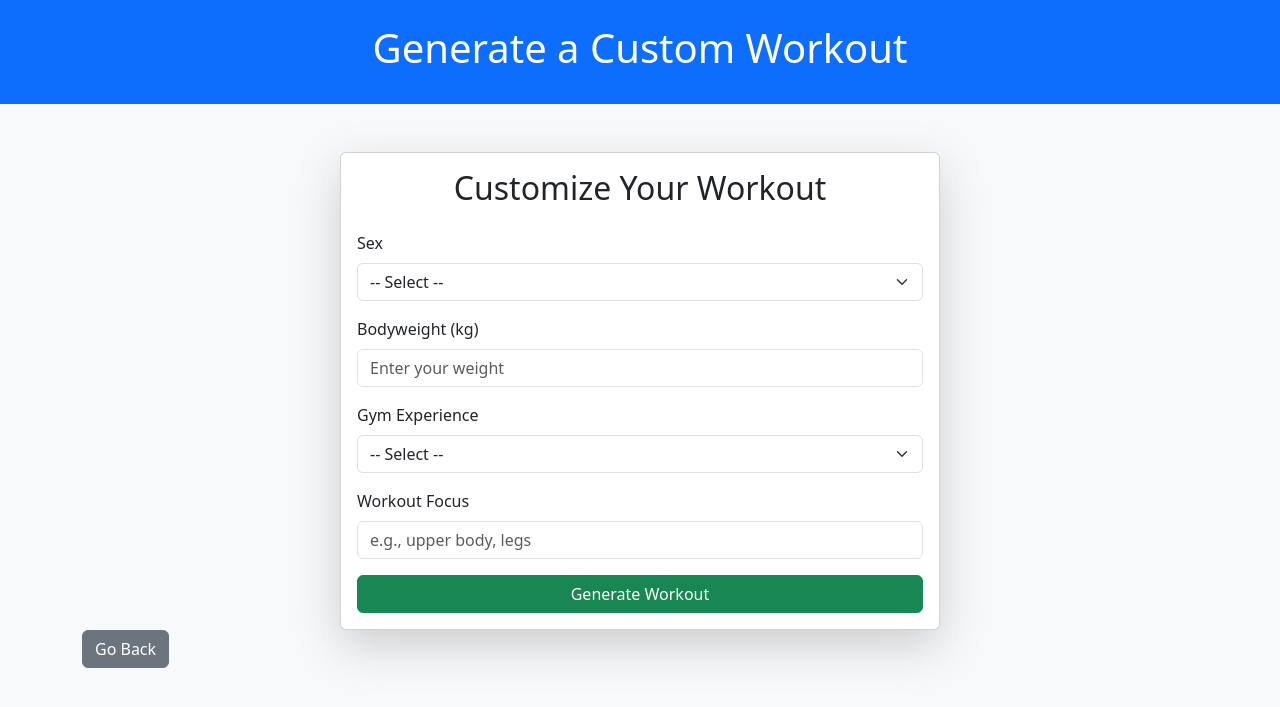
After one commit to Darkpunkki/naic, a Flask app: page /generate_workout in a window 1280 px wide. The commit adds this page. Shown: the top 707 px of the page. Run offline with Flask 3, Linux system fonts and the light colour scheme; the visitor is signed in with stand-in values (Sample User, id 1).

Commit message:
Fix routes structure and register blueprints

````diff
--- a/routes/main.py
+++ b/app/routes/main.py
@@ -1,7 +1,7 @@
 # main_routes.py
 
 from flask import Blueprint, render_template, session, redirect, url_for
-from models import User
+from app.models import User
 
 main_bp = Blueprint('main_bp', __name__)
 
--- a/routes/stats.py
+++ b/app/routes/stats.py
@@ -5,8 +5,8 @@ from datetime import datetime, timedelta
 import pytz
 import logging
 
-from init_db import db
-from models import User, Workout
+from scripts.init_db import db
+from app.models import User, Workout
 
 stats_bp = Blueprint('stats_bp', __name__)
 
--- a/routes/user.py
+++ b/app/routes/user.py
@@ -1,8 +1,8 @@
 # user_routes.py
 
 from flask import Blueprint, request, redirect, url_for, session, flash, jsonify
-from models import User
-from init_db import db
+from app.models import User
+from scripts.init_db import db
 from datetime import datetime
 from werkzeug.security import generate_password_hash, check_password_hash
 
--- a/app/routes/workouts.py
+++ b/app/routes/workouts.py
@@ -26,6 +26,8 @@ from app.services.openai_service import (
 workouts_bp = Blueprint("workouts", __name__)
 
 lemmatizer = WordNetLemmatizer()
+
+from app.services.openai_service import generate_workout_plan, generate_movement_instructions, generate_movement_info, generate_weekly_workout_plan
 
 
 def get_user_data(user_id):
@@ -271,6 +273,24 @@ def view_workout(workout_id):
         date_str=date_str
     )
 
+@workouts_bp.route('/active_workout/<int:workout_id>', methods=['GET'])
+def active_workout(workout_id):
+    """
+    Serve the interactive workout page for real-time tracking.
+    """
+    if 'user_id' not in session:
+        return redirect(url_for('auth_bp.login'))
+
+    workout = Workout.query.get_or_404(workout_id)
+    user_id = session['user_id']
+
+    # Ensure the workout belongs to the logged-in user
+    if workout.user_id != user_id:
+        flash("Unauthorized access to the workout.", "error")
+        return redirect(url_for('main_bp.index'))
+
+    return render_template('active_workout.html', workout=workout)
+
 
 @workouts_bp.route('/update_workout_date/<int:workout_id>', methods=['POST'])
 def update_workout_date(workout_id):
@@ -457,10 +477,18 @@ def update_status():
 @workouts_bp.route('/all_workouts')
 def all_workouts():
     if 'user_id' not in session:
-        return redirect(url_for('auth.login'))
+        return redirect(url_for('auth_bp.login'))
 
     user_id = session['user_id']
-    workouts = Workout.query.filter_by(user_id=user_id).all()
+    filter_value = request.args.get('filter', 'all')
+
+    if filter_value == 'completed':
+        workouts = Workout.query.filter_by(user_id=user_id, is_completed=True).order_by(Workout.workout_date.desc()).all()
+    elif filter_value == 'incomplete':
+        workouts = Workout.query.filter_by(user_id=user_id, is_completed=False).order_by(Workout.workout_date.desc()).all()
+    else:
+        workouts = Workout.query.filter_by(user_id=user_id).order_by(Workout.workout_date.desc()).all()
+
     return render_template('all_workouts.html', workouts=workouts)
 
 
@@ -977,6 +1005,139 @@ def historical_data(muscle_group):
 
     return jsonify(historical_data)
 
+@workouts_bp.route('/generate_weekly_workout', methods=['GET', 'POST'])
+def generate_weekly_workout():
+    if 'user_id' not in session:
+        return redirect(url_for('auth_bp.login'))
+
+    user = User.query.get(session['user_id'])
+
+    if request.method == 'POST':
+        # Get user input fields
+        sex = user.sex or request.form.get('sex', 'Unknown')
+        weight = user.bodyweight or request.form.get('weight', 70)
+        gymexp = user.gym_experience or request.form.get('gymexp', 'beginner')
+        target = request.form.get('target', 'General Fitness')
+        gym_days = int(request.form.get('gym_days', 3))
+        session_duration = int(request.form.get('session_duration', 60))
+
+        max_attempts = 3
+        weekly_plan_json = None
+
+        for attempt in range(max_attempts):
+            try:
+                chatgpt_text = generate_weekly_workout_plan(
+                    sex, weight, gymexp, target, gym_days, session_duration
+                )
+            except Exception as e:
+                flash(f"Error generating weekly workout plan: {str(e)}", 'error')
+                return redirect(url_for('workouts.generate_weekly_workout'))
+
+            try:
+                # Remove markdown formatting if present
+                if chatgpt_text.startswith("```"):
+                    chatgpt_text = chatgpt_text[3:]
+                if chatgpt_text.endswith("```"):
+                    chatgpt_text = chatgpt_text[:-3]
+                chatgpt_text = chatgpt_text.strip()
+                if chatgpt_text.lower().startswith("json"):
+                    chatgpt_text = chatgpt_text[4:].strip()
+
+                weekly_plan_json = json.loads(chatgpt_text)
+                break  # Successfully parsed JSON, exit loop
+            except json.JSONDecodeError:
+                if attempt == max_attempts - 1:
+                    flash("Failed to parse JSON from ChatGPT after multiple attempts.", "error")
+                    return redirect(url_for('workouts.generate_weekly_workout'))
+
+        session['pending_weekly_plan'] = weekly_plan_json
+        return redirect(url_for('workouts.confirm_weekly_workout'))
+
+    return render_template('generate_weekly_workout.html', user=user)
+
+@workouts_bp.route('/confirm_weekly_workout', methods=['GET', 'POST'])
+def confirm_weekly_workout():
+    if 'user_id' not in session:
+        return redirect(url_for('auth_bp.login'))
+
+    weekly_plan = session.get('pending_weekly_plan')
+    if not weekly_plan:
+        flash("No weekly workout plan found to confirm!", 'error')
+        return redirect(url_for('workouts.generate_weekly_workout'))
+
+    if request.method == 'POST':
+        user_id = session['user_id']
+        # Assume the weekly plan JSON has a key 'weekly_plan' which is a list of workouts
+        plan_list = weekly_plan.get("weekly_plan", [])
+
+        # You might want to determine actual dates here. For simplicity, let’s assume:
+        # Day 1 = today, Day 2 = today + 2 days, etc.
+        start_date = datetime.today().date()
+        created_workouts = []
+        for idx, workout_data in enumerate(plan_list):
+            # Create a new Workout for each day in the plan
+            workout_date = start_date + timedelta(days=idx * 2)  # adjust spacing as desired
+            workout_name = workout_data.get("workout_name", f"Workout Day {idx+1}")
+            new_workout = Workout(
+                user_id=user_id,
+                workout_name=workout_name,
+                workout_date=workout_date,
+                is_completed=False
+            )
+            db.session.add(new_workout)
+            db.session.commit()
+            created_workouts.append(new_workout)
+
+            # For each movement in the workout, add as you do in confirm_workout
+            movements_list = workout_data.get("movements", [])
+            for m in movements_list:
+                movement_name = m.get("name", "Unknown Movement")
+                movement_obj = Movement.query.filter_by(movement_name=movement_name).first()
+                if not movement_obj:
+                    movement_obj = Movement(
+                        movement_name=movement_name,
+                        movement_description=m.get("description", "")
+                    )
+                    db.session.add(movement_obj)
+                    db.session.commit()
+
+                wm = WorkoutMovement(
+                    workout_id=new_workout.workout_id,
+                    movement_id=movement_obj.movement_id
+                )
+                db.session.add(wm)
+                db.session.commit()
+
+                set_count = m.get("sets", 3)
+                reps_per_set = m.get("reps", 10)
+                weight_value = float(m.get("weight", 0.0))
+                is_bodyweight = bool(m.get("is_bodyweight", False))
+
+                for s_index in range(set_count):
+                    new_set = Set(
+                        workout_movement_id=wm.workout_movement_id,
+                        set_order=s_index + 1
+                    )
+                    db.session.add(new_set)
+                    db.session.commit()
+
+                    rep_record = Rep(set_id=new_set.set_id, rep_count=reps_per_set)
+                    db.session.add(rep_record)
+                    db.session.commit()
+
+                    w_record = Weight(set_id=new_set.set_id, weight_value=weight_value, is_bodyweight=is_bodyweight)
+                    db.session.add(w_record)
+                    db.session.commit()
+
+                # Optionally add muscle groups as in your original code...
+
+        session.pop('pending_weekly_plan', None)
+        flash("Weekly workout plan successfully created!", 'success')
+        # Redirect to a page listing all workouts, or to a planner view
+        return redirect(url_for('workouts.all_workouts'))
+
+    # GET: show confirmation page with weekly plan details
+    return render_template('confirm_weekly_workout.html', weekly_plan=weekly_plan)
 
 @workouts_bp.route('/stats', methods=['GET'])
 def stats():
--- a/routes/auth.py
+++ b/routes__old/auth.py
@@ -3,8 +3,8 @@
 from flask import Blueprint, render_template, request, redirect, url_for, session, flash
 from werkzeug.security import generate_password_hash, check_password_hash
 
-from models import User
-from init_db import db
+from app.models import User
+from scripts.init_db import db
 
 auth_bp = Blueprint('auth_bp', __name__)
 
--- a/templates/all_workouts.html
+++ b/templates/all_workouts.html
@@ -19,7 +19,7 @@
 <main class="container my-5">
     <!-- Filter Form -->
     <div class="mb-4">
-        <form method="GET" action="{{ url_for('workout_bp.all_workouts') }}" class="row g-3 align-items-center">
+        <form method="GET" action="{{ url_for('workouts.all_workouts') }}" class="row g-3 align-items-center">
             <div class="col-auto">
                 <label for="statusFilter" class="col-form-label">Filter by:</label>
             </div>
@@ -48,7 +48,7 @@
                 <div class="col-md-6 col-lg-4 mb-4">
                     <div class="card shadow position-relative">
                         <!-- Remove button -->
-                        <form action="{{ url_for('workout_bp.delete_workout', workout_id=w.workout_id) }}"
+                        <form action="{{ url_for('workouts.delete_workout', workout_id=w.workout_id) }}"
                               method="POST"
                               class="position-absolute top-0 end-0 m-2"
                               onsubmit="return confirm('Are you sure you want to delete this workout?');">
@@ -67,7 +67,7 @@
                             <p class="card-text">
                                 <strong>Date:</strong> {{ w.workout_date.strftime('%d.%m.%Y') }}<br>
                             </p>
-                            <a href="{{ url_for('workout_bp.view_workout', workout_id=w.workout_id) }}"
+                            <a href="{{ url_for('workouts.view_workout', workout_id=w.workout_id) }}"
                                class="btn btn-success">
                                 View Workout
                             </a>
--- a/templates/confirm_weekly_workout.html
+++ b/templates/confirm_weekly_workout.html
@@ -37,10 +37,10 @@
         </div>
       </div>
       {% endfor %}
-      <form method="POST" action="{{ url_for('workout_bp.confirm_weekly_workout') }}">
+      <form method="POST" action="{{ url_for('workouts.confirm_weekly_workout') }}">
         <button type="submit" class="btn btn-success w-100">Confirm &amp; Save Weekly Plan</button>
       </form>
-      <form action="{{ url_for('workout_bp.generate_weekly_workout') }}" method="GET" class="mt-2">
+      <form action="{{ url_for('workouts.generate_weekly_workout') }}" method="GET" class="mt-2">
         <button type="submit" class="btn btn-warning w-100">Regenerate Weekly Plan</button>
       </form>
     {% else %}
--- /dev/null
+++ b/templates/generate_workout.html
@@ -0,0 +1,104 @@
+<!DOCTYPE html>
+<html lang="en">
+<head>
+    <!-- head content -->
+    <title>Generate Workout</title>
+    <link href="https://cdn.jsdelivr.net/npm/bootstrap@5.3.0/dist/css/bootstrap.min.css" rel="stylesheet">
+    <link rel="stylesheet" href="/static/css/generate_workout.css">
+    <meta name="viewport" content="width=device-width, initial-scale=1">
+</head>
+<body class="bg-light">
+<header class="bg-primary text-white text-center py-4">
+    <h1>Generate a Custom Workout</h1>
+</header>
+
+<main class="container my-5">
+    <div id="generate-workout-input" class="card mx-auto shadow-lg" style="max-width: 600px;">
+        <div class="card-body">
+            <h2 class="card-title text-center mb-4">Customize Your Workout</h2>
+            <form action="/generate_workout" method="POST" onsubmit="showLoading()">
+
+                <!-- Sex Input -->
+                <div class="mb-3">
+                    <label for="sex" class="form-label">Sex</label>
+                    <select name="sex" id="sex" class="form-select" required>
+                        <option value="">-- Select --</option>
+                        <option value="male"
+                                {% if user and user.sex == 'male' %}selected{% endif %}>Male
+                        </option>
+                        <option value="female"
+                                {% if user and user.sex == 'female' %}selected{% endif %}>Female
+                        </option>
+                    </select>
+                </div>
+
+                <!-- Bodyweight Input -->
+                <div class="mb-3">
+                    <label for="weight" class="form-label">Bodyweight (kg)</label>
+                    <input type="number" id="weight" name="weight"
+                           class="form-control" required
+                           value="{{ user.bodyweight if user else '' }}"
+                           step="0.1"
+                           placeholder="Enter your weight">
+                </div>
+
+                <!-- Gym Experience Input -->
+                <div class="mb-3">
+                    <label for="gymexp" class="form-label">Gym Experience</label>
+                    <select name="gymexp" id="gymexp" class="form-select" required>
+                        <option value="">-- Select --</option>
+                        <option value="beginner"
+                                {% if user and user.gym_experience == 'beginner' %}selected{% endif %}>
+                            Beginner
+                        </option>
+                        <option value="intermediate"
+                                {% if user and user.gym_experience == 'intermediate' %}selected{% endif %}>
+                            Intermediate
+                        </option>
+                        <option value="advanced"
+                                {% if user and user.gym_experience == 'advanced' %}selected{% endif %}>
+                            Advanced
+                        </option>
+                        <option value="expert"
+                                {% if user and user.gym_experience == 'expert' %}selected{% endif %}>
+                            Expert
+                        </option>
+                    </select>
+                </div>
+
+                <!-- Workout Focus -->
+                <div class="mb-3">
+                    <label for="target" class="form-label">Workout Focus</label>
+                    <input type="text" id="target" name="target"
+                           class="form-control" required
+                           placeholder="e.g., upper body, legs">
+                </div>
+
+                <div class="text-center">
+                    <button type="submit" class="btn btn-success w-100">Generate Workout</button>
+                </div>
+            </form>
+        </div>
+    </div>
+
+    <!-- Go Back Button -->
+    <div class="go-back-container">
+        <button class="btn btn-secondary go-back-button" onclick="location.href='/'">Go Back</button>
+    </div>
+</main>
+
+<!-- Loading Spinner -->
+<div id="loadingSpinner" style="display: none;">
+    <div class="spinner"></div>
+    <p>Customizing your workout...</p>
+</div>
+
+<script src="https://cdn.jsdelivr.net/npm/bootstrap@5.3.0/dist/js/bootstrap.bundle.min.js"></script>
+<script>
+    function showLoading() {
+        document.getElementById('loadingSpinner').style.display = 'block';
+        document.getElementById('generate-workout-input').style.display = 'none';
+    }
+</script>
+</body>
+</html>
--- a/templates/stats.html
+++ b/templates/stats.html
@@ -56,7 +56,7 @@
         {% if workouts %}
             <div id="workout-history" class="list-group shadow p-3 bg-white rounded">
                 {% for workout in workouts %}
-                    <a href="{{ url_for('workout_bp.view_workout', workout_id=workout.workout_id) }}"
+                    <a href="{{ url_for('workouts.view_workout', workout_id=workout.workout_id) }}"
                        class="list-group-item list-group-item-action">
                         <strong>{{ workout.workout_name }}</strong>
                         <span class="text-muted">Completed on: {{ workout.workout_date }}</span>
--- a/templates/workout_details.html
+++ b/templates/workout_details.html
@@ -76,12 +76,12 @@
             </div>
 
             <!-- "Confirm & Save" form -->
-            <form method="POST" action="{{ url_for('workout_bp.confirm_workout') }}">
+            <form method="POST" action="{{ url_for('workouts.confirm_workout') }}">
                 <button type="submit" class="btn btn-success w-100 mt-3">
                     Confirm &amp; Save
                 </button>
             </form>
-            <form action="{{ url_for('workout_bp.generate_workout') }}" method="POST">
+            <form action="{{ url_for('workouts.generate_workout') }}" method="POST">
                 <input type="hidden" name="target" value="{{ session.get('pending_target', 'General Fitness') }}">
                 <button type="submit" class="btn btn-warning">Regenerate Workout</button>
             </form>
````
Also changed, not shown: app/__init__.py (+11 -0 lines), app/routes/leaderboard.py (renamed from routes/leaderboard.py, +6 -4 lines), routes__old/workouts_old.py (renamed from routes/workouts.py, +48 -48 lines), static/images/all-workouts-bg.webp (added), static/images/generate-workout-bg.webp (added), static/images/index-bg.webp (added), static/images/login-register-bg.webp (added), static/images/stats-bg.webp (added), static/images/workout-bg.webp (added).
